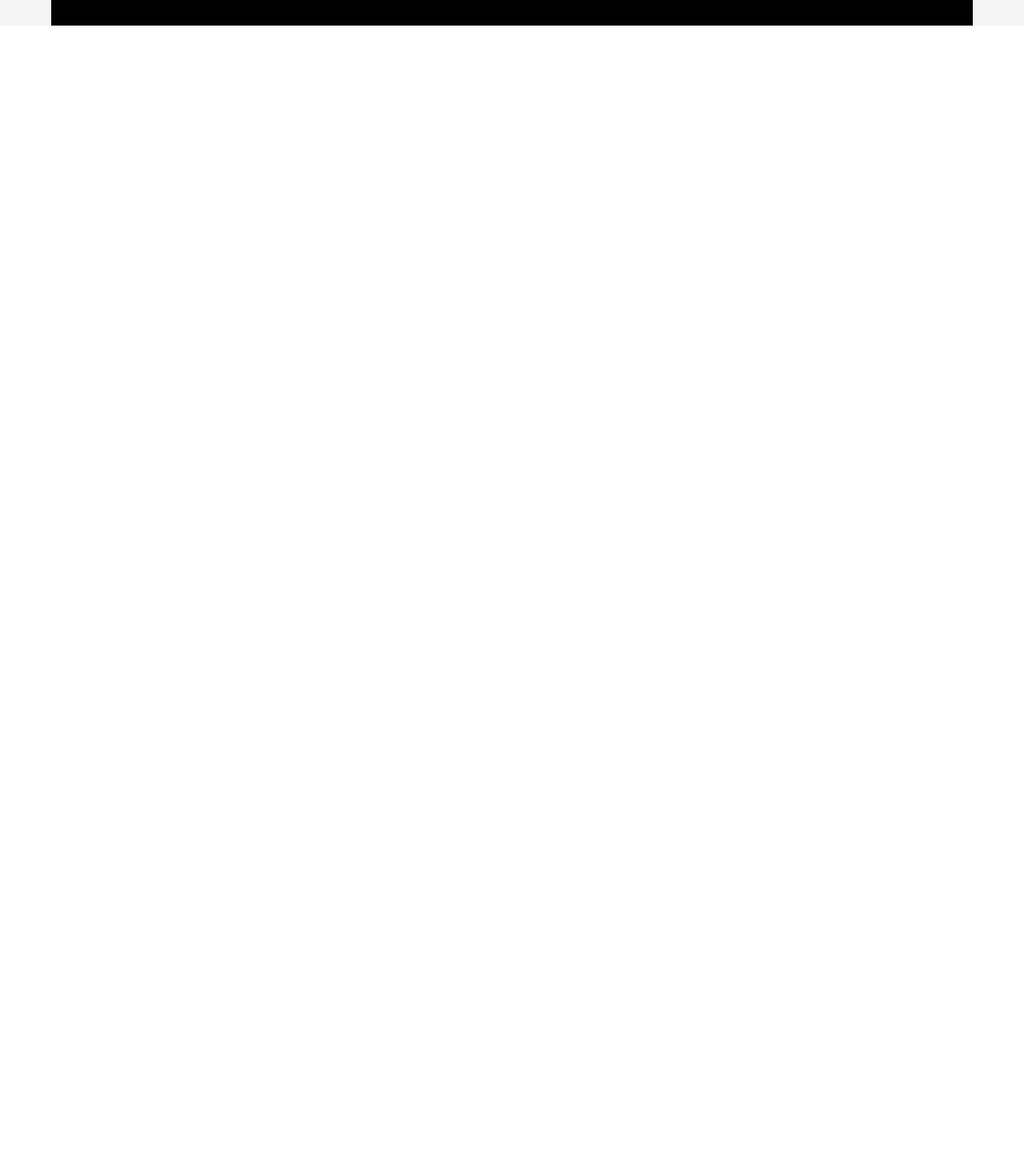
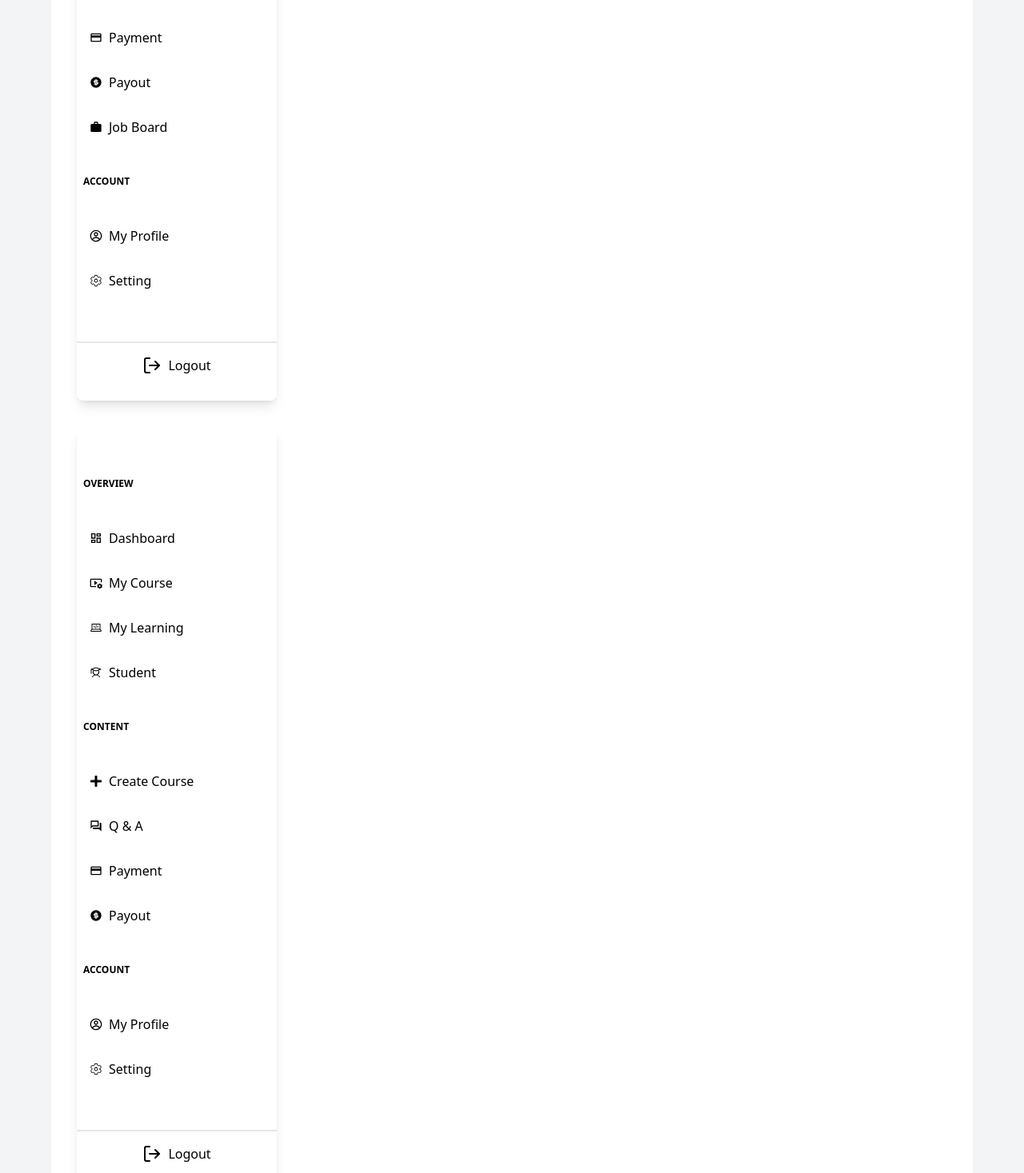
Before and after one commit to SokKimsour/plovdev-client, a React (Vite) app: page /jobboard in a window 1280 px wide. Shown: the part 1043-2510 px from the top of the page at 80% size. Before the commit the page ends 1075 px from the top, so only its background shows below. Built offline with nearby package versions, Linux system fonts and the light colour scheme.

Commit message:
feat: add login button to sidebar

```diff
--- a/src/App.jsx
+++ b/src/App.jsx
@@ -26,6 +26,8 @@ function App() {
       <Route path="/jobboard" element={<JobBoardPage />} />
     </Routes>
 
+       <SidebarAdmin />
+       <SidebarUser />
       <Footer />
 
 
--- a/src/components/layout/NavbarAfterLogin.jsx
+++ b/src/components/layout/NavbarAfterLogin.jsx
@@ -48,7 +48,7 @@ const NavbarAfterLogin = () => {
             <div className=' max-md:hidden'><NavLink to="/instructor" className='hover:text-teal-500  duration-200'>Instructor</NavLink></div>
             <div className=' max-md:hidden'><NavLink to="/mylearning" className='hover:text-teal-500  duration-200'>MyLearning</NavLink></div>
             <div className=' w-[44px] h-[44px] rounded-full border-2 border-solid border-gray-200 max-sm:hidden'></div>
-            <div className='lg:hidden h-[40px] w-[52px] rounded-md  border-2 border-solid border-gray-200 justify-center flex items-center' onClick={()=>IsmenuOpen(!menuOpen)}>  <Menu />
+            <div className='lg:hidden h-[40px] w-[52px]  justify-center flex items-center' onClick={()=>IsmenuOpen(!menuOpen)}>  <Menu />
             </div>
 
           </div>
--- a/src/components/layout/SidebarAdmin.jsx
+++ b/src/components/layout/SidebarAdmin.jsx
@@ -9,6 +9,7 @@ import { MdOutlineWork } from "react-icons/md";
 import { CgProfile } from "react-icons/cg";
 import { IoSettingsOutline } from "react-icons/io5";
 import { FaUserGroup } from "react-icons/fa6";
+import { LogOut } from 'lucide-react';
 const SidebarAdmin = () => {
   return (
     <nav>
@@ -35,7 +36,12 @@ const SidebarAdmin = () => {
         <li className='p-4'><NavLink to="/myprofile" className='hover:text-teal-500 gap-2 duration-200 flex items-center pointer'><CgProfile /> My Profile</NavLink> </li>
         <li className='p-4'><NavLink to="/setting" className='hover:text-teal-500 gap-2 duration-200 flex items-center pointer'><IoSettingsOutline /> Setting</NavLink> </li>
 
+
+
+        <div className='pt-4 mt-12 border-t-2 flex justify-center hover:text-red-600'><NavLink to="/setting" className=' gap-2 duration-200 flex items-center pointer'><LogOut /> Logout</NavLink> </div>
+
       </ul>
+
     </nav>
   )
 }
--- a/src/components/layout/SidebarUser.jsx
+++ b/src/components/layout/SidebarUser.jsx
@@ -10,6 +10,7 @@ import { MdOutlinePayment } from "react-icons/md";
 import { RiMoneyDollarCircleFill } from "react-icons/ri";
 import { CgProfile } from "react-icons/cg";
 import { IoSettingsOutline } from "react-icons/io5";
+import { LogOut } from 'lucide-react';
 const SidebarUser = () => {
   return (
     <nav>
@@ -40,7 +41,12 @@ const SidebarUser = () => {
         <li className='p-4'><NavLink to="/myprofile" className='hover:text-teal-500 gap-2 duration-200 flex items-center pointer'><CgProfile /> My Profile</NavLink> </li>
         <li className='p-4'><NavLink to="/setting" className='hover:text-teal-500 gap-2 duration-200 flex items-center pointer'><IoSettingsOutline /> Setting</NavLink> </li>
 
+
+        <div className='pt-4 mt-12 border-t-2 flex justify-center hover:text-red-600'><NavLink to="/setting" className=' gap-2 duration-200 flex items-center pointer'><LogOut /> Logout</NavLink> </div>
+
       </ul>
+
+
     </nav>
   )
 }
```
